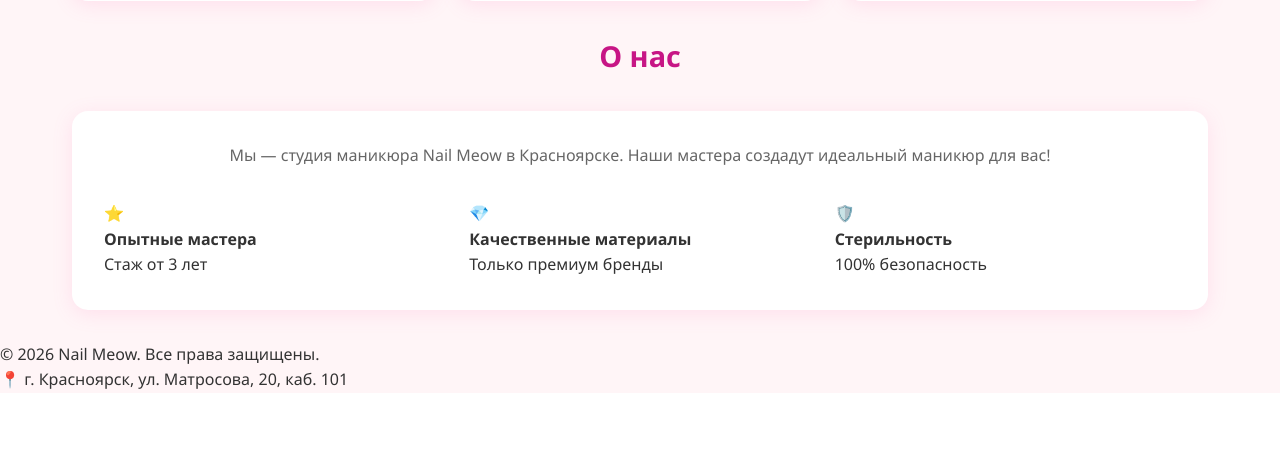
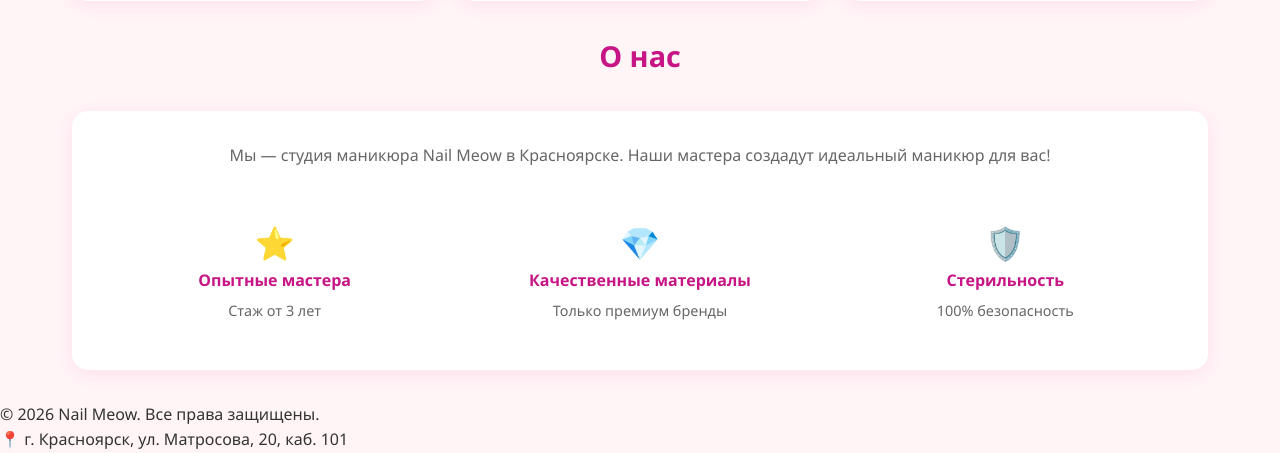
Before and after one commit to bbbnewwwa/Nail-Meow, a FastAPI app: page / in a window 1280 px wide. Shown: the part 709-1162 px from the top of the page. Before the commit the page ends 1098 px from the top, so only its background shows below. Run offline with FastAPI, Linux system fonts and the light colour scheme.

Commit message:
стилизация "о нас"

```diff
--- a/static/css/style.css
+++ b/static/css/style.css
@@ -390,6 +390,26 @@ nav a.active {
     gap: 1.5rem;
 }
 
+.feature {
+    text-align: center;
+    padding: 1rem;
+}
+
+.feature-icon {
+    font-size: 2rem;
+    margin-bottom: 0.5rem;
+}
+
+.feature h4 {
+    color: var(--pink-dark);
+    margin-bottom: 0.3rem;
+}
+
+.feature p {
+    color: var(--text-light);
+    font-size: 0.9rem;
+}
+
 
 /* FOOTER */
 
```
